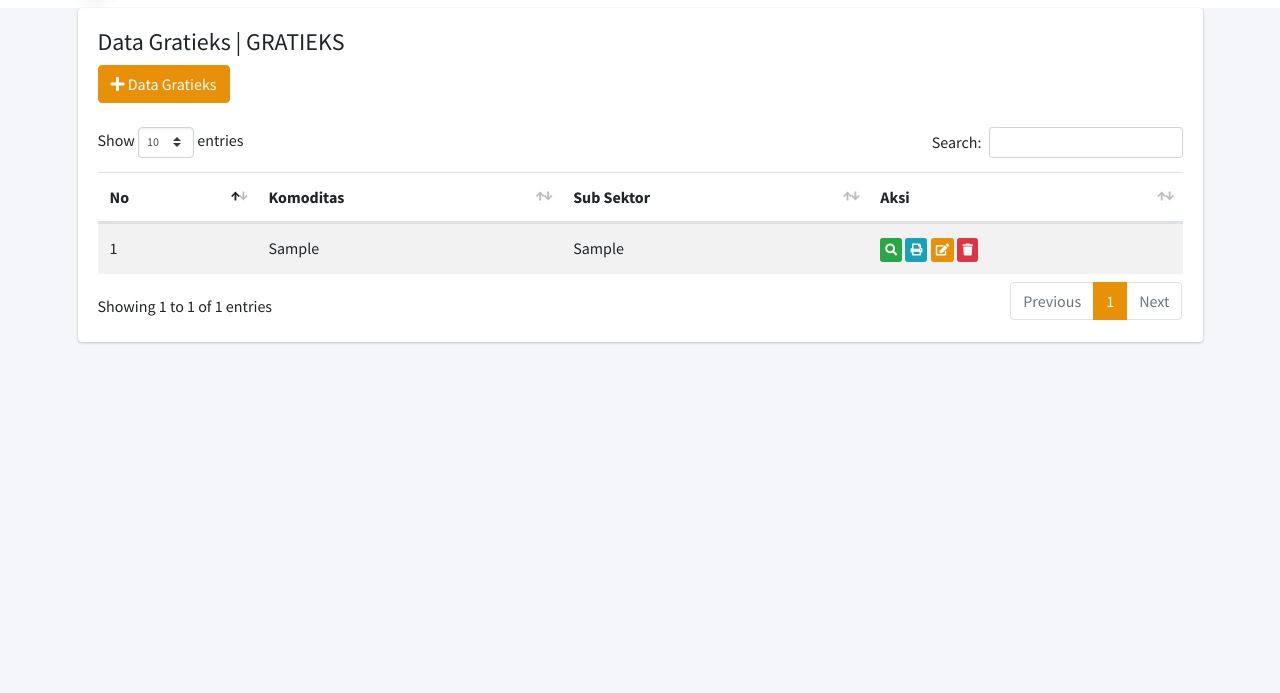
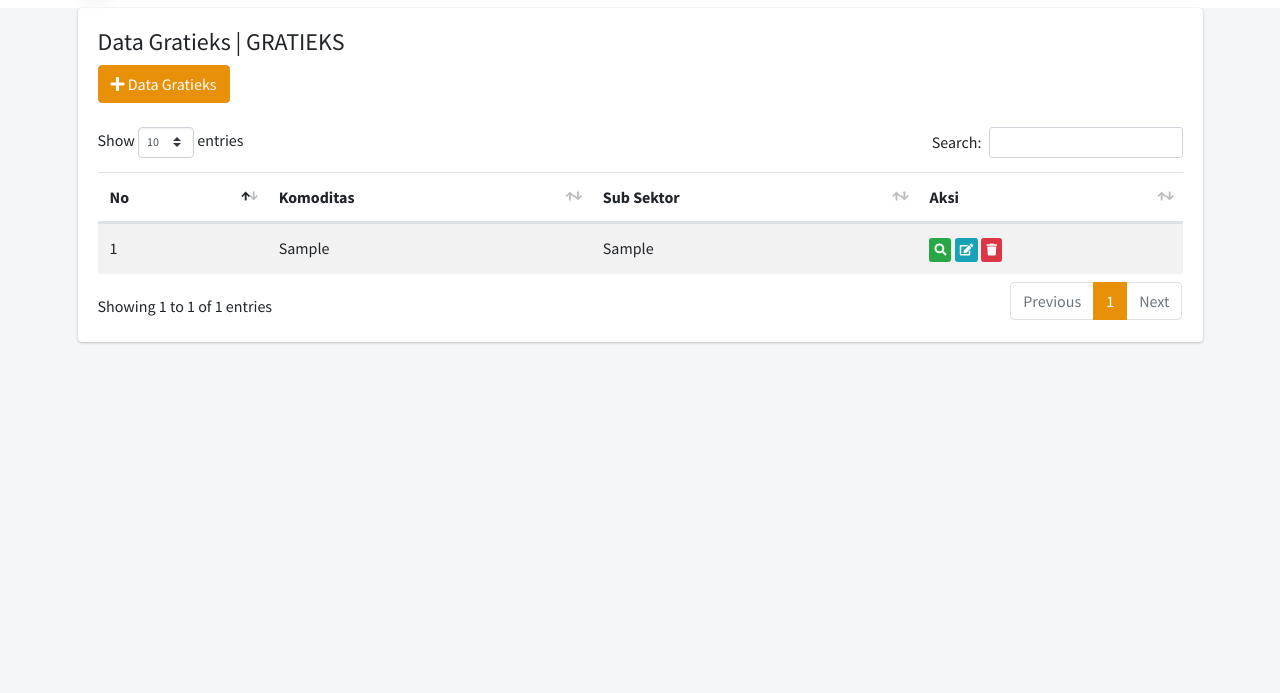
Before and after one commit to hectast/newGRATIEKS, a PHP site: page /newGRATIEKS/views/page/data_gratieks/datagratieks.php in a window 1280 px wide. Shown: the part 57-750 px from the top of the page. Run offline with PHP 8.4, Linux system fonts and the light colour scheme; tables that the repository leaves empty hold one stand-in row (values such as "Sample post"); some libraries are stand-ins or nearby versions.

Commit message:
Remove Print in DataGratieks

```diff
--- a/views/page/data_gratieks/datagratieks.php
+++ b/views/page/data_gratieks/datagratieks.php
@@ -38,7 +38,7 @@
                             <td><?= $no++ ?></td>
                             <td><?= $row['komodi'] ?></td>
                             <td><?= $row['subsektor'] ?></td>
-                            <td><a href="detail.php?id=<?= $row['id'] ?>" class="btn btn-xs btn-success"><i class="fa fa-search"></i></a> <a href="" class="btn btn-xs btn-info"><i class="fa fa-print"></i></a> <a href="" class="btn btn-xs btn-primary"><i class="fa fa-edit"></i></a> <a href="hapusdata.php?id=<?= $row['id'] ?>" onclick="return confirm('Anda Yakin?')" class="btn btn-xs btn-danger"><i class="fa fa-trash"></i></a></td>
+                            <td><a href="detail.php?id=<?= $row['id'] ?>" class="btn btn-xs btn-success"><i class="fa fa-search"></i></a> <a href="" class="btn btn-xs btn-info"><i class="fa fa-edit"></i></a> <a href="hapusdata.php?id=<?= $row['id'] ?>" onclick="return confirm('Anda Yakin?')" class="btn btn-xs btn-danger"><i class="fa fa-trash"></i></a></td>
                         </tr>
                         <?php
                         }
```
